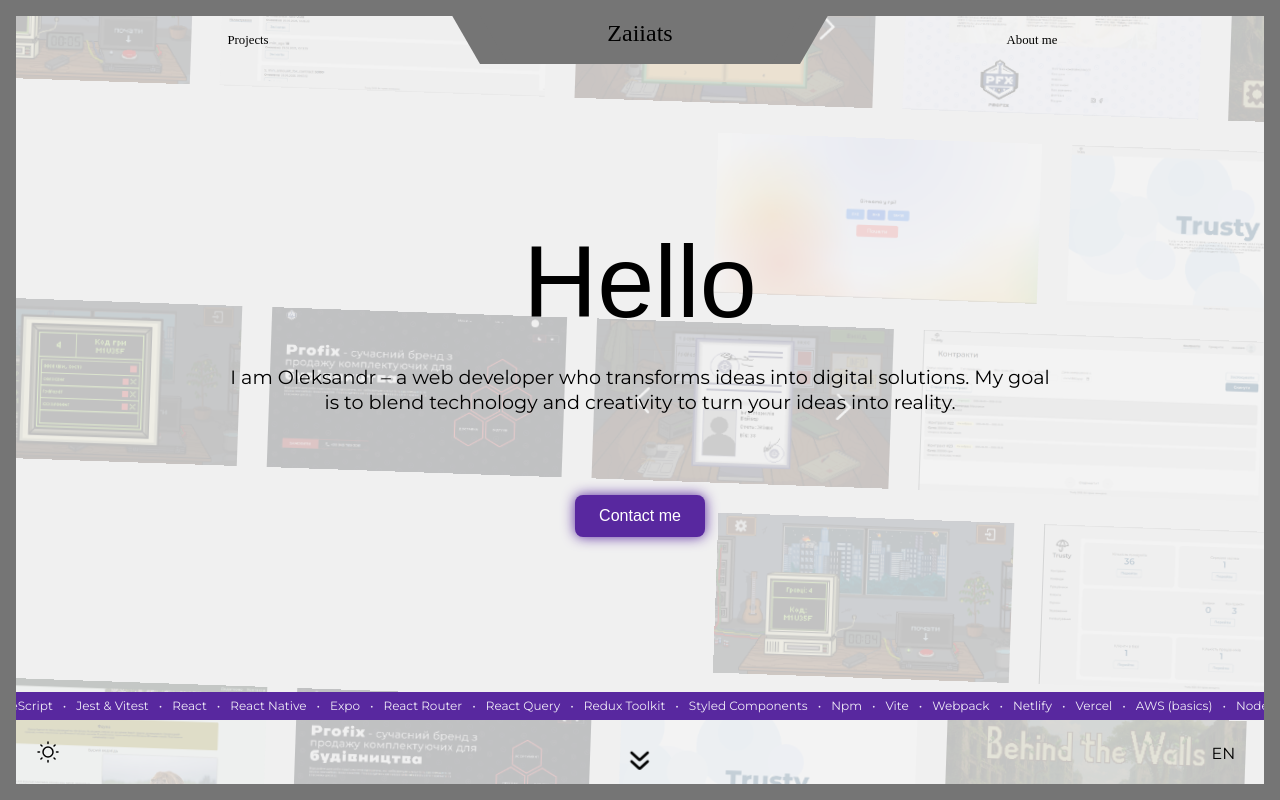
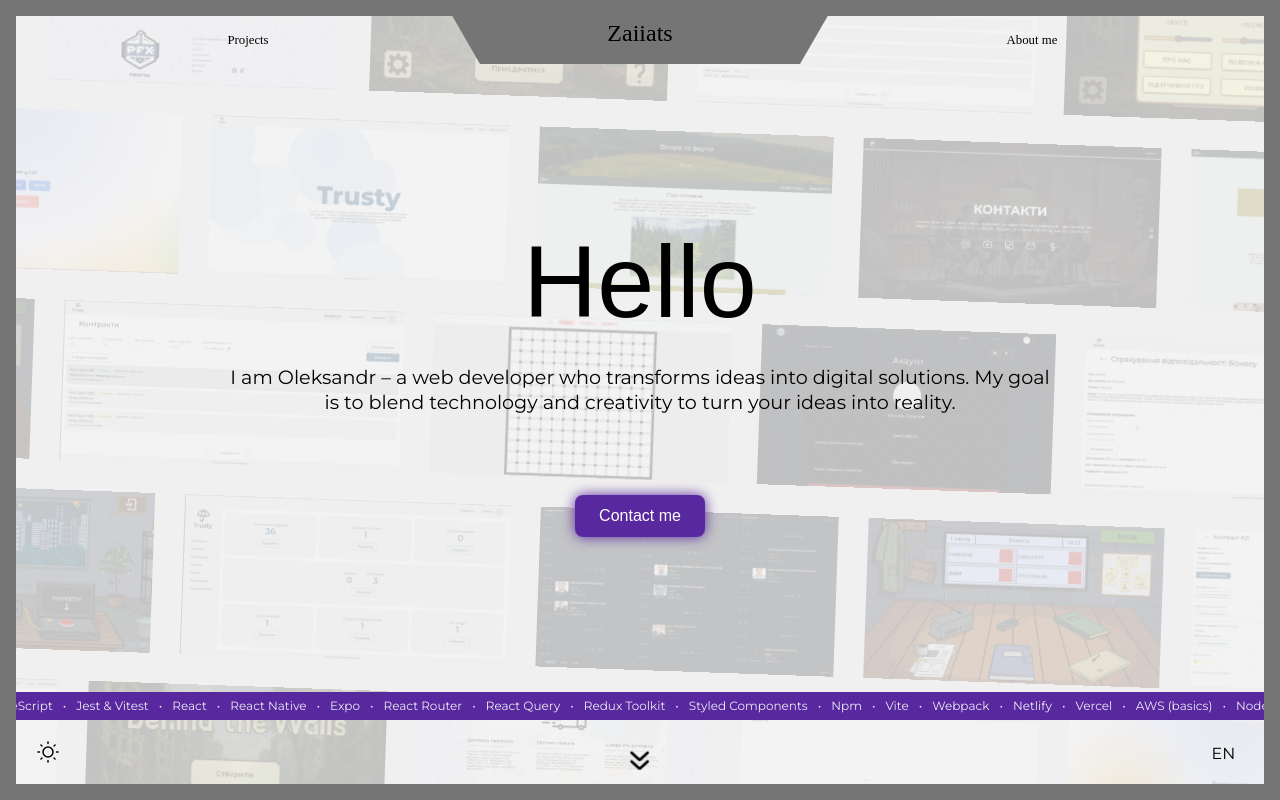
Before and after one commit to zaiiats/zaiats, a React (Vite) app: page / in a window 1280 px wide. Built offline with nearby package versions, Linux system fonts and the light colour scheme; a web font is replaced by a local one.

Commit message:
fix bug after ios fix

```diff
--- a/src/components/sectors/Hero.tsx
+++ b/src/components/sectors/Hero.tsx
@@ -93,6 +93,8 @@ const ImageColumn = styled.div`
 
 const Image = styled.img`
   height: 100%;
+  display: inline;
+  max-width: none;
 `;
 
 const scrollSkills = keyframes`
```
